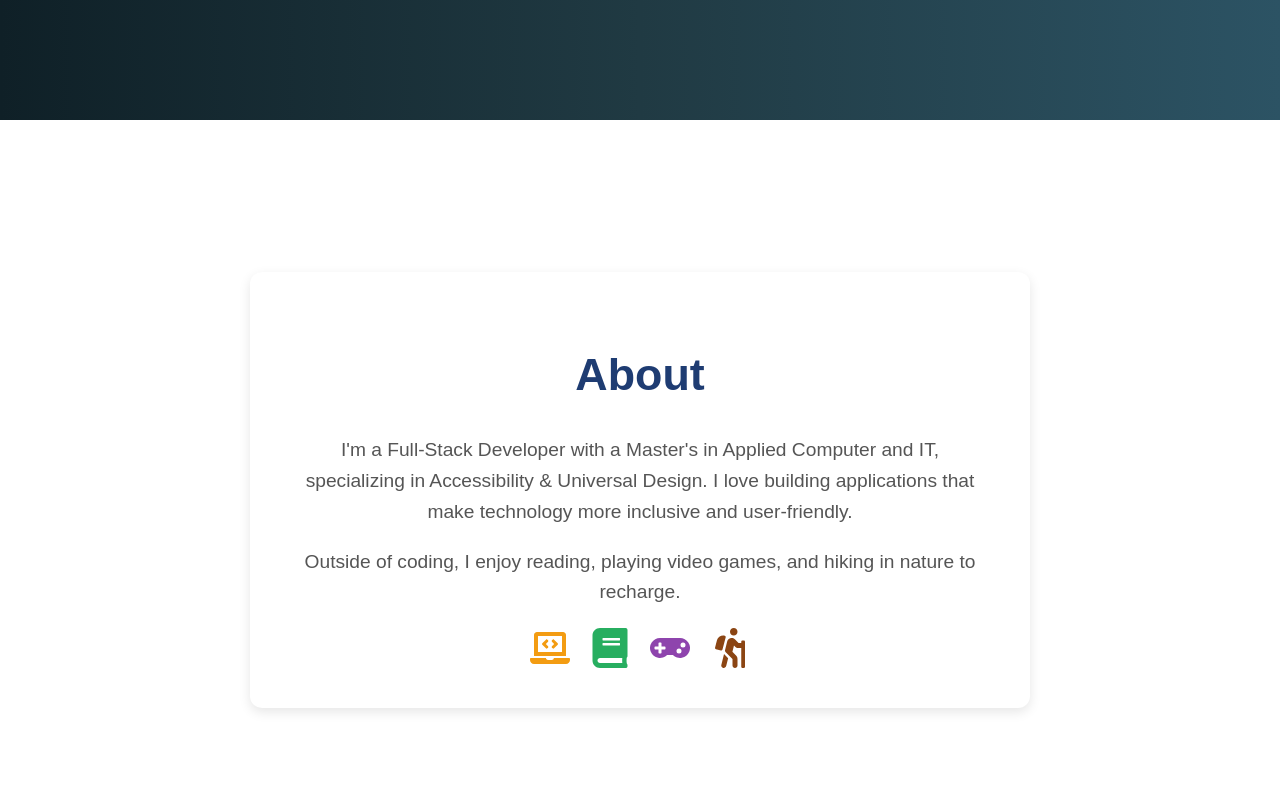
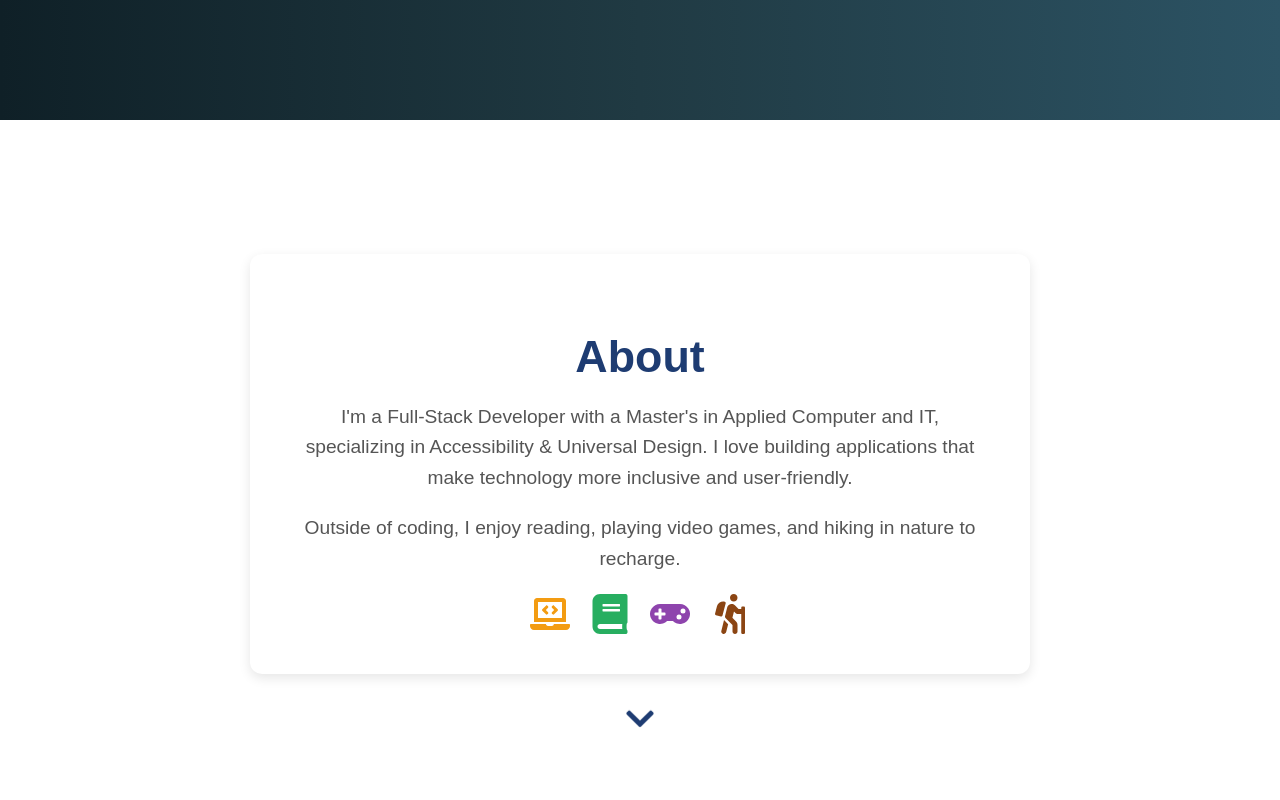
Before and after one commit to hamzas4011/personal-website, a React (Vite) app: page / in a window 1280 px wide. Shown: the part 720-1520 px from the top of the page. Built offline with nearby package versions, Linux system fonts and the light colour scheme.

Commit message:
made a pointer for each section

```diff
--- a/src/components/About.jsx
+++ b/src/components/About.jsx
@@ -1,8 +1,15 @@
 import React from "react";
 import "../styles/About.css";
-import { FaLaptopCode, FaGamepad, FaHiking, FaBook } from "react-icons/fa";
+import { FaLaptopCode, FaGamepad, FaHiking, FaBook, FaChevronDown } from "react-icons/fa";
 
 export function About() {
+  const scrollToNextSection = () => {
+    const nextSection = document.getElementById("skills");
+    if (nextSection) {
+      nextSection.scrollIntoView({ behavior: "smooth" });
+    }
+  };
+
   return (
     <section id="about" className="about">
       <div className="about-box">
@@ -29,6 +36,10 @@ export function About() {
           </div>
         </div>
       </div>
+
+      <div className="scroll-down" onClick={scrollToNextSection}>
+        <FaChevronDown className="scroll-icon" />
+      </div>
     </section>
   );
 }
--- a/src/components/Projects.jsx
+++ b/src/components/Projects.jsx
@@ -1,14 +1,22 @@
 import React from "react";
 import "../styles/Projects.css";
 import projects from "../projectsData";
+import { FaChevronDown } from "react-icons/fa";
 
 export function Projects() {
+  const scrollToNextSection = () => {
+    const nextSection = document.getElementById("contact");
+    if (nextSection) {
+      nextSection.scrollIntoView({ behavior: "smooth" });
+    }
+  };
+
   return (
     <section id="projects" className="projects">
       <div className="projects-content">
         <h2>Projects</h2>
         <div className="projects-list">
-          {projects.slice(0, 6).map((project, index) => ( // Display only the first 6 projects
+          {projects.slice(0, 6).map((project, index) => (
             <div key={index} className="project-card">
               <h3>{project.name}</h3>
               <p>{project.description}</p>
@@ -26,6 +34,10 @@ export function Projects() {
           ))}
         </div>
       </div>
+
+      <div className="scroll-down" onClick={scrollToNextSection}>
+        <FaChevronDown className="scroll-icon" />
+      </div>
     </section>
   );
 }
--- a/src/components/Skills.jsx
+++ b/src/components/Skills.jsx
@@ -2,10 +2,17 @@ import React from "react";
 import "../styles/Skills.css";
 import {
   FaJs, FaHtml5, FaCss3, FaPython, FaReact, FaNodeJs, FaGitAlt, FaAws,
-  FaDatabase
+  FaDatabase, FaChevronDown
 } from "react-icons/fa";
 
 const Skills = () => {
+  const scrollToNextSection = () => {
+    const nextSection = document.getElementById("projects");
+    if (nextSection) {
+      nextSection.scrollIntoView({ behavior: "smooth" });
+    }
+  };
+
   return (
     <section id="skills" className="skills">
       <div className="skills-box">
@@ -50,6 +57,10 @@ const Skills = () => {
           </div>
         </div>
       </div>
+
+      <div className="scroll-down" onClick={scrollToNextSection}>
+        <FaChevronDown className="scroll-icon" />
+      </div>
     </section>
   );
 };
--- a/src/styles/About.css
+++ b/src/styles/About.css
@@ -1,6 +1,8 @@
+
 .about {
   min-height: 80vh;
   display: flex;
+  flex-direction: column;
   justify-content: center;
   align-items: center;
   background-color: #ffffff;
@@ -21,7 +23,7 @@
   font-size: 2.8rem;
   font-weight: bold;
   color: #1e3c72;
-  margin-bottom: 35px;
+  margin-bottom: 20px;
 }
 
 .about p {
@@ -60,3 +62,31 @@
 .book { color: #27ae60; }
 .game { color: #8e44ad; }
 .hike { color: #8b4513; }
+
+.scroll-down {
+  display: flex;
+  justify-content: center;
+  align-items: center;
+  margin-top: 20px;
+  cursor: pointer;
+  animation: bounce 1.5s infinite;
+}
+
+.scroll-icon {
+  font-size: 2rem;
+  color: #1e3c72;
+  transition: color 0.3s ease-in-out;
+}
+
+.scroll-icon:hover {
+  color: #555;
+}
+
+@keyframes bounce {
+  0%, 100% {
+    transform: translateY(0);
+  }
+  50% {
+    transform: translateY(10px);
+  }
+}
--- a/src/styles/Projects.css
+++ b/src/styles/Projects.css
@@ -100,3 +100,31 @@
   background-color: #00d4ff;
   color: white;
 }
+
+.scroll-down {
+  display: flex;
+  justify-content: center;
+  align-items: center;
+  margin-top: 20px;
+  cursor: pointer;
+  animation: bounce 1.5s infinite;
+}
+
+.scroll-icon {
+  font-size: 2rem;
+  color: #1e3c72;
+  transition: color 0.3s ease-in-out;
+}
+
+.scroll-icon:hover {
+  color: #555;
+}
+
+@keyframes bounce {
+  0%, 100% {
+    transform: translateY(0);
+  }
+  50% {
+    transform: translateY(10px);
+  }
+}
--- a/src/styles/Skills.css
+++ b/src/styles/Skills.css
@@ -3,6 +3,7 @@
   padding: 80px 20px;
   background-color: #f4f4f4;
   display: flex;
+  flex-direction: column;
   justify-content: center;
   align-items: center;
 }
@@ -21,7 +22,7 @@
   font-size: 2.8rem;
   font-weight: bold;
   color: #1e3c72;
-  margin-bottom: 35px;
+  margin-bottom: 20px;
 }
 
 .skills-category {
@@ -69,7 +70,6 @@
   color: white;
 }
 
-
 .js { color: #f7df1e; }
 .python { color: #3776ab; }
 .html { color: #e34c26; }
@@ -84,7 +84,34 @@
 .sql { color: #f29111; }
 .aws { color: #ff9900; }
 
-
 .skill-item:hover {
   transform: scale(1.1);
 }
+
+.scroll-down {
+  display: flex;
+  justify-content: center;
+  align-items: center;
+  margin-top: 20px;
+  cursor: pointer;
+  animation: bounce 1.5s infinite;
+}
+
+.scroll-icon {
+  font-size: 2rem;
+  color: #1e3c72;
+  transition: color 0.3s ease-in-out;
+}
+
+.scroll-icon:hover {
+  color: #555;
+}
+
+@keyframes bounce {
+  0%, 100% {
+    transform: translateY(0);
+  }
+  50% {
+    transform: translateY(10px);
+  }
+}
```
